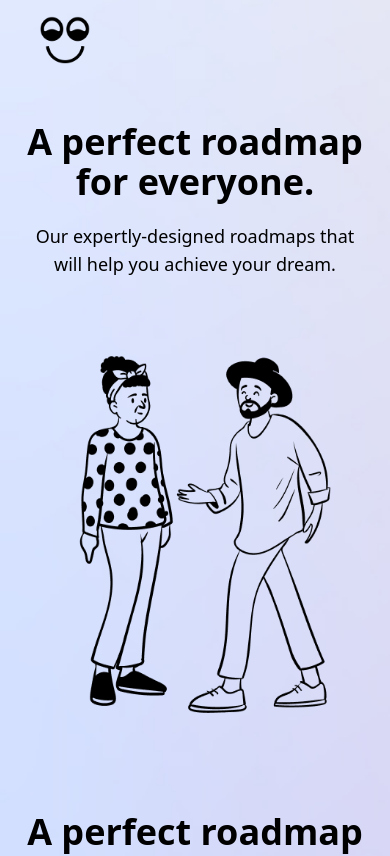
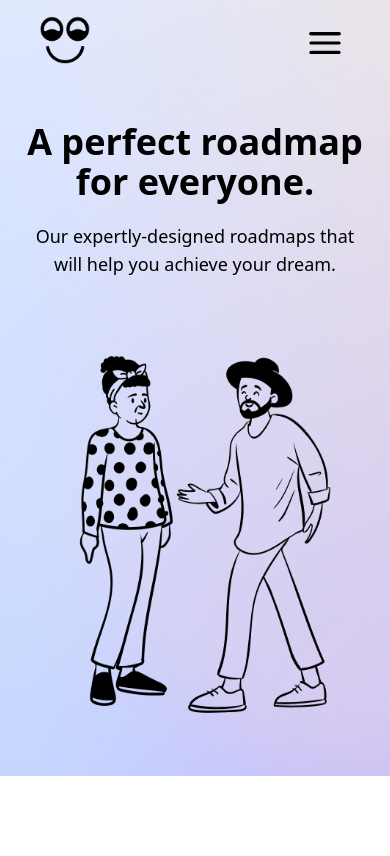
Before and after one commit to aninarafath6/scool-app, a Next.js app: page / in a window 390 px wide. Shown: the top 856 px of the page. Built offline with nearby package versions, Linux system fonts and the light colour scheme.

Commit message:
menu animation issue fixed

```diff
--- a/components/Home/Header/actions.jsx
+++ b/components/Home/Header/actions.jsx
@@ -1,30 +1,26 @@
 import React, { useState, useEffect, useRef } from "react";
 import Navigation from "./Navigation";
+import Lottie from "react-lottie";
 import animationData from "../../../public/icons/Menu V3/menuV3.json";
-
 export default function Actions() {
   const [toggle, setToggle] = useState(false);
   const animationContainer = useRef(null);
-  const anim = useRef(null);
+  const menuRef = useRef();
   useEffect(() => {
-    return () => {
-      if (animationContainer.current) {
-        anim.current = lottie.loadAnimation({
-          container: animationContainer.current,
-          renderer: "svg",
-          loop: false,
-          autoplay: false,
-          animationData,
-        });
+    return () => {};
+  }, []);
+  /* Play an animation on each click */
 
-        return () => anim.current?.destroy();
-      }
-    };
-  }, [animationContainer]);
+  const defaultOptions = {
+    loop: false,
+    autoplay: false,
+    animationData: animationData,
+    rendererSettings: {
+      preserveAspectRatio: "xMidYMid slice",
+    },
+  };
 
   const toggleMenu = () => {
-    anim.current?.setDirection(toggle ? -1 : 1);
-    anim.current?.play();
     if (!toggle) {
       document.body.style.overflow = "hidden";
     } else {
@@ -41,10 +37,19 @@ export default function Actions() {
       </div>
 
       <div
-        className="lg:hidden block  cursor-pointer z-50  w-14"
+        className="lg:hidden block  cursor-pointer z-50 bodymovinanim"
         ref={animationContainer}
         onClick={toggleMenu}
-      ></div>
+      >
+        <Lottie
+          ref={menuRef}
+          options={defaultOptions}
+          height={50}
+          width={50}
+          // isStopped={!toggle}
+          direction={toggle ? 1 : -1}
+        />
+      </div>
       <div
         className={`h-full opacity-0  z-30 w-screen bg-fuchsia py-20 fixed top-0 lg:hidden left-0 m-0 p-0 bg-clip-padding backdrop-filter backdrop-blur-md bg-opacity-60 border ease-in duration-300    ${
           toggle ? "visible opacity-100" : "invisible"
--- a/pages/index.jsx
+++ b/pages/index.jsx
@@ -13,9 +13,6 @@ const HomePage = () => {
         <Header />
         <HeroSection />
       </div>
-      <div className="section2">
-        <HeroSection />
-      </div>
     </div>
   );
 };
```
